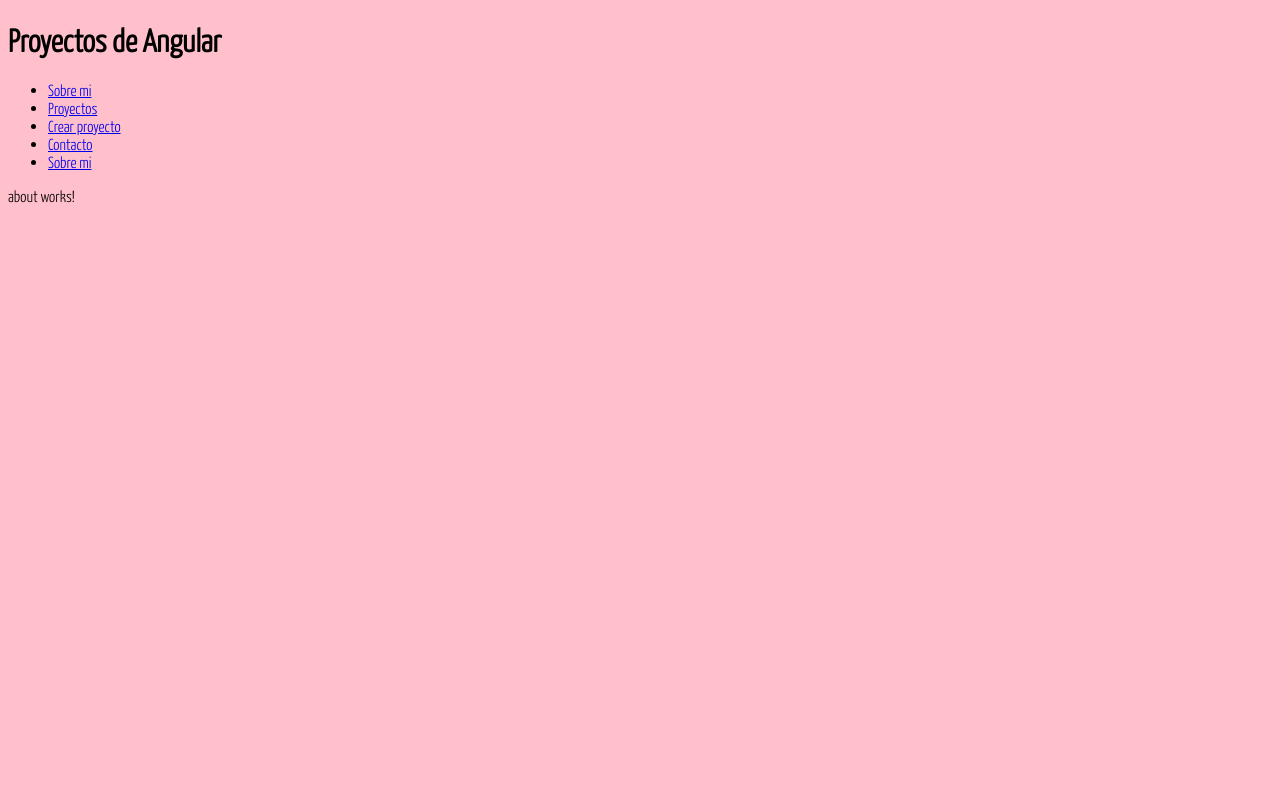
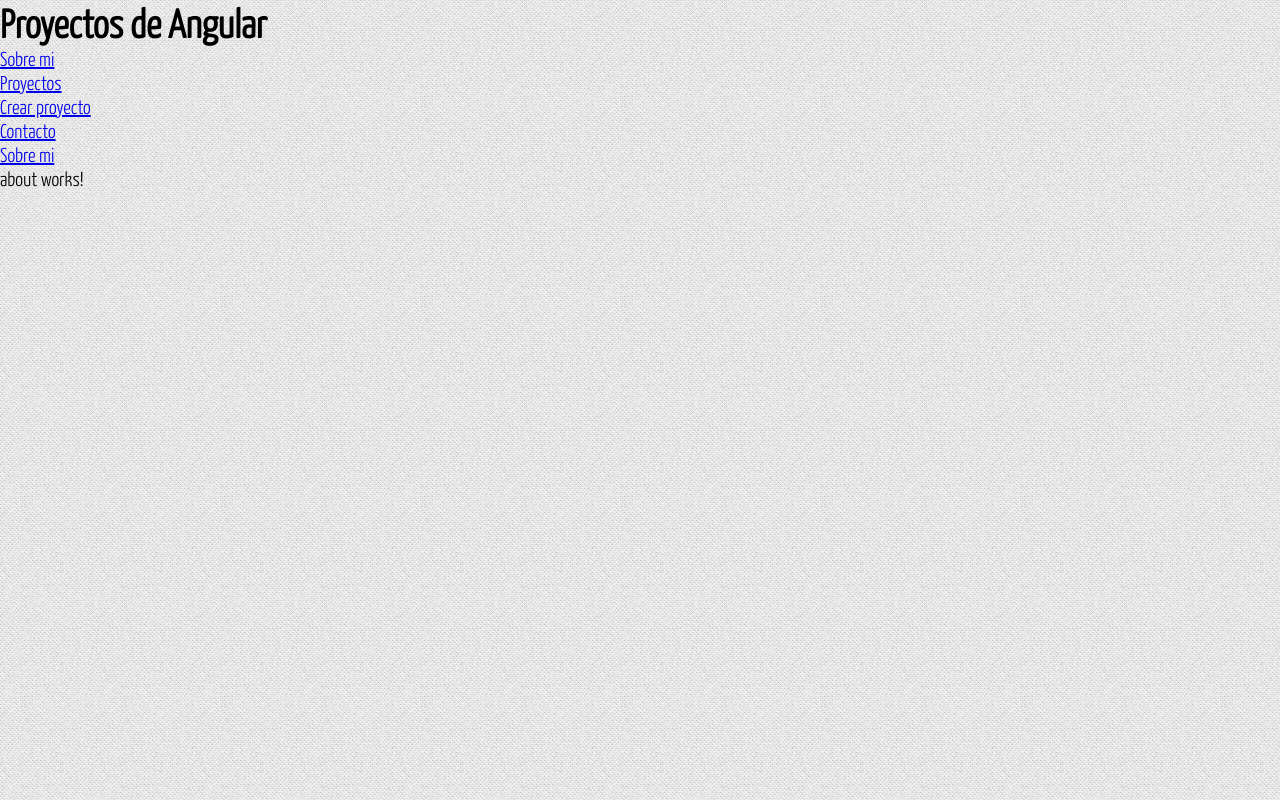
Before and after one commit to toniferr/portfolio-angular, an Angular app: page / in a window 1280 px wide. Built offline with nearby package versions, Linux system fonts and the light colour scheme.

Commit message:
carga de estilo general

```diff
--- a/src/assets/css/styles.css
+++ b/src/assets/css/styles.css
@@ -1,3 +1,4 @@
+/* Importar fuentes personalizadas*/
 @font-face{
     font-family: "yanone";
     src: url("fonts/yanone.ttf");
@@ -8,7 +9,16 @@
     src: url("fonts/finger.ttf");
 }
 
+/* Estilos generales*/
+
+*{
+    margin: 0px;
+    padding: 0px;
+}
+
 body {
-    background: pink;
     font-family: "yanone", Arial, Helvetica;
+    font-size: 20px;
+    background: url("../img/pattern.png");
+    position: fixed;
 }
```
Also changed, not shown: src/assets/img/pattern.png (added).
